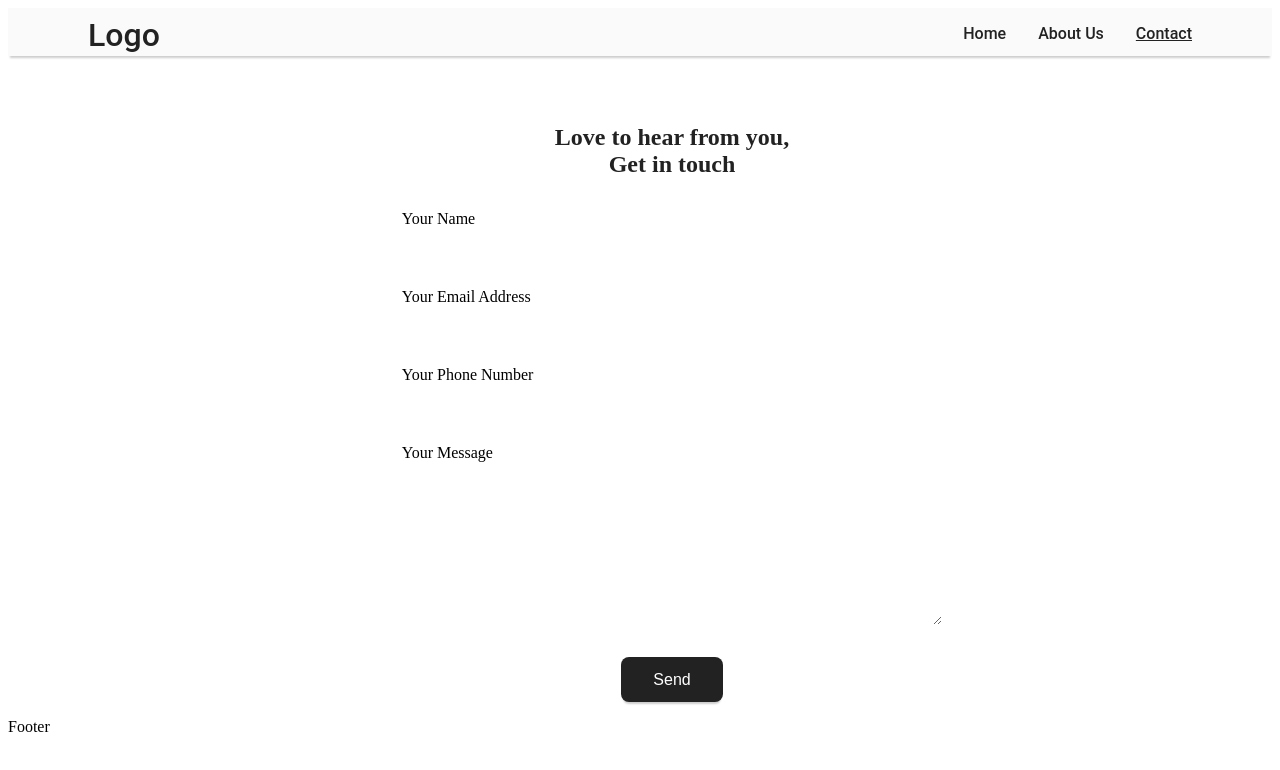
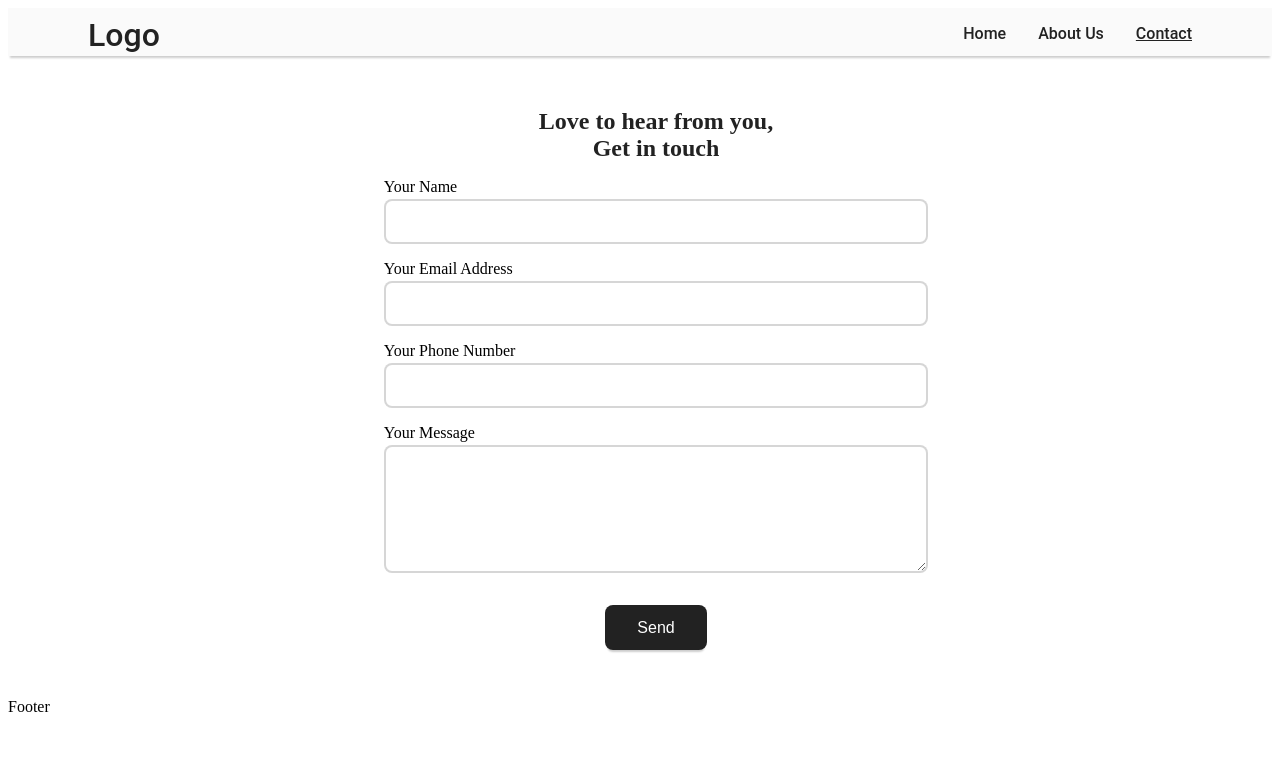
Before and after one commit to Saran-pariyar/landing-page, a React (Create React App) app: page /contact in a window 1280 px wide. Shown: the top 770 px of the page. Built offline with nearby package versions, Linux system fonts and the light colour scheme; the HTML template or start-up script is replaced by a standard one.

Commit message:
Fixed overscrolling of contact us page by removing width:100 and replacing margin with padding in the .contact class of contact.css

```diff
--- a/src/components/Contact/Contact.css
+++ b/src/components/Contact/Contact.css
@@ -1,12 +1,12 @@
+.contact {
+  /* width: 100%; */
+  padding: 2rem 1rem;
+}
 
-.contact {
-  width: 100%;
-  margin: 3rem 2rem 0;
-}
 
 .contact h1 {
   text-align: center;
-  margin-bottom: 2rem;
+  margin-bottom: 1rem;
   color: #222222;
 }
 
@@ -29,7 +29,7 @@
 }
 
 .align-form input {
-  border: none;
+  border: 2px solid #3333;
   background: #fff;
   font-size: 1rem;
   font-weight: 500;
@@ -48,7 +48,7 @@ input[type="number"]::-webkit-outer-spin-button {
 }
 
 .align-form textarea {
-  border: none;
+  border: 2px solid #3333;
   padding: 0.5rem 0.8rem;
   background-color: #fff;
   font-size: 1rem;
@@ -75,6 +75,7 @@ input[type="number"]::-webkit-outer-spin-button {
   box-shadow: 0 4px 2px -2px rgba(0, 0, 0, 0.2);
   cursor: pointer;
 }
+
 @media screen and (min-width: 768px) {
 
   .contact {
--- a/src/components/Contact/Contact.jsx
+++ b/src/components/Contact/Contact.jsx
@@ -1,9 +1,9 @@
 import React from "react";
-import './Contact.css'
+import "./Contact.css";
 
 const Contact = () => {
   return (
-    <section className='contact'>
+    <section className="contact">
       <div className="container">
         <h1>
           Love to hear from you, <span> Get in touch</span>
@@ -45,7 +45,7 @@ const Contact = () => {
               type="textarea"
               id="message"
               cols="50"
-              rows="8"
+              rows="6"
               autoComplete="message"
               spellCheck
               required
--- a/src/components/Navbar/Navbar.css
+++ b/src/components/Navbar/Navbar.css
@@ -70,6 +70,7 @@
     .navbar .navbar-container {
         margin-inline: 2rem;
     }
+
     .nav-list {
         /* display: none; */
         position: fixed;
@@ -98,7 +99,7 @@
         font-size: 1.5rem;
     }
 
-  .nav-list .nav-link{
+    .nav-list .nav-link {
         color: #fafafa;
     }
 
```
Also changed, not shown: src/assets/css/index.css (line endings or trailing spaces). Lines whose indentation alone changed are shown as unchanged.
